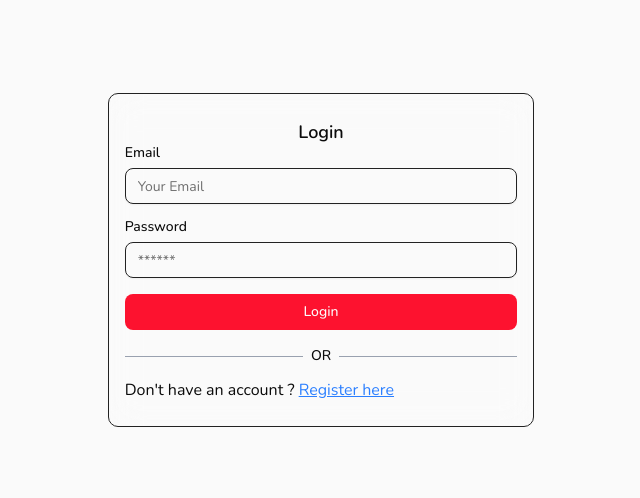
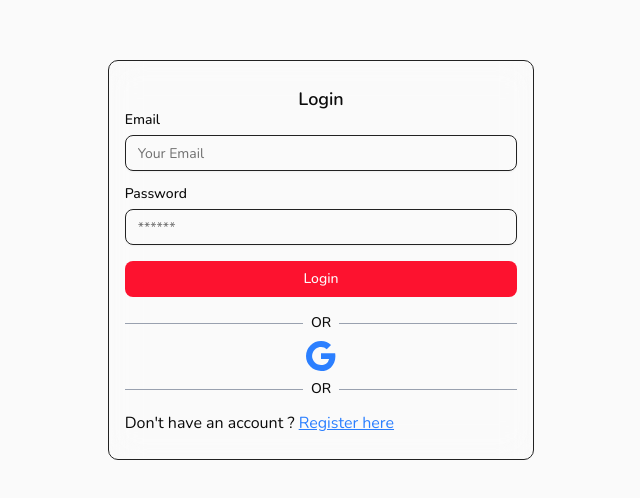
Before and after one commit to Bulbul-Programing/bulbul-portfolio-updated, a Next.js app: page /login in a window 1280 px wide. Shown: the part 140-638 px from the top of the page, without its empty margins (319-959 px from the left). Built offline with nearby package versions, Linux system fonts and the light colour scheme.

Commit message:
Login section done

```diff
--- a/src/app/(login layout)/login/page.tsx
+++ b/src/app/(login layout)/login/page.tsx
@@ -7,6 +7,7 @@ import Link from 'next/link';
 import { useRouter } from 'next/navigation';
 import React from 'react';
 import { useForm } from 'react-hook-form';
+import { BsGoogle } from 'react-icons/bs';
 import { toast } from 'sonner';
 import z from 'zod';
 
@@ -44,13 +45,17 @@ const Login = () => {
                 route.push('/')
             }
 
-            if(!result.success){
+            if (!result.success) {
                 toast.error(result.message || "")
             }
 
         } catch (error) {
             console.log(error);
         }
+    }
+
+    const handleGoogleLogin = async () => {
+        window.location.href = "http://localhost:5000/api/v1/auth/google";
     }
 
     return (
@@ -94,6 +99,14 @@ const Login = () => {
                         <p className="px-2 text-sm font-medium">OR</p>
                         <div className="border-b border-gray-400 w-full" />
                     </div>
+                    <div className='flex justify-center mt-2 text-blue-500 text-3xl' >
+                        <BsGoogle onClick={handleGoogleLogin} className='cursor-pointer' />
+                    </div>
+                    <div className="flex items-center mt-2">
+                        <div className="border-b border-gray-400 w-full" />
+                        <p className="px-2 text-sm font-medium">OR</p>
+                        <div className="border-b border-gray-400 w-full" />
+                    </div>
                     <p className="mt-3">
                         Don&apos;t have an account ?{" "}
                         <Link className="text-blue-500  underline " href="/register">
--- a/src/components/user-menu.tsx
+++ b/src/components/user-menu.tsx
@@ -1,18 +1,12 @@
 'use client'
 import {
-  BoltIcon,
-  BookOpenIcon,
-  Layers2Icon,
   LayoutDashboard,
   LogOutIcon,
-  PinIcon,
-  UserPenIcon,
 } from "lucide-react"
 
 import {
   Avatar,
   AvatarFallback,
-  AvatarImage,
 } from "@/components/ui/avatar"
 import { Button } from "@/components/ui/button"
 import {
```
